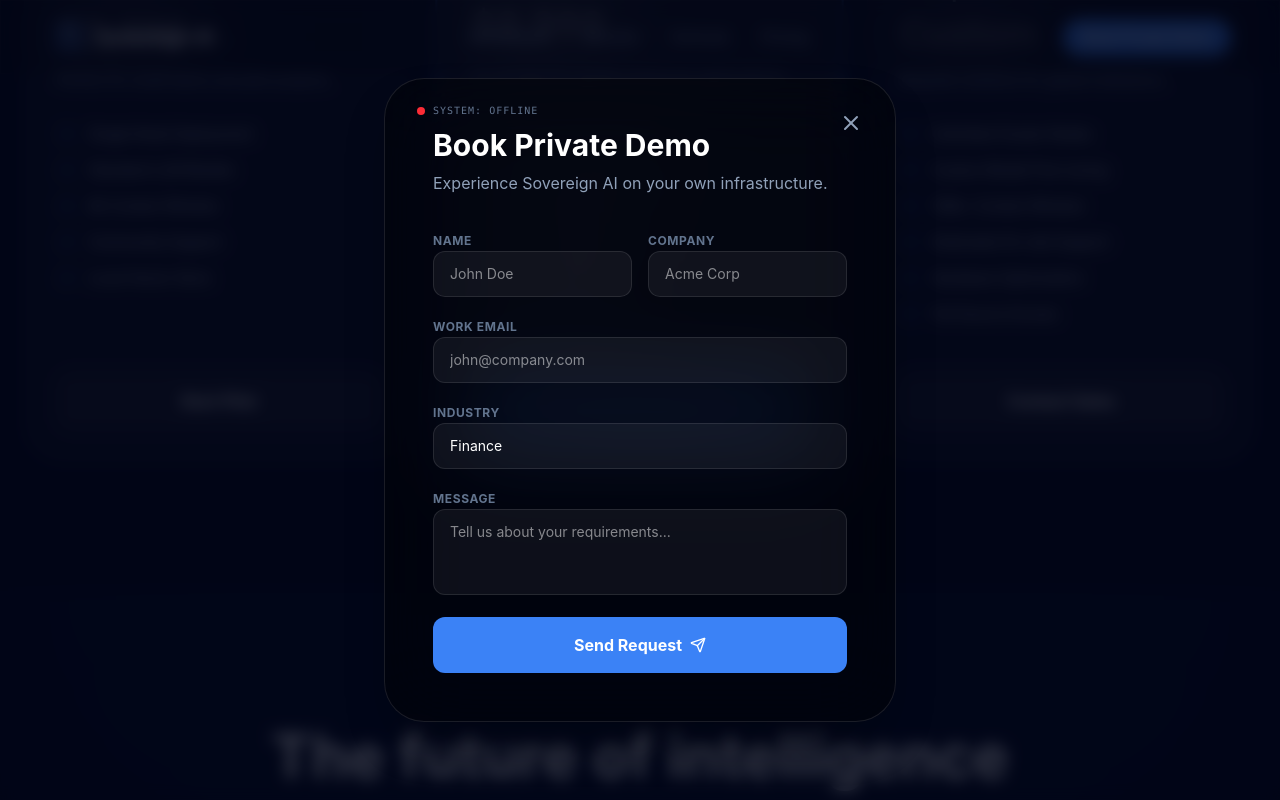
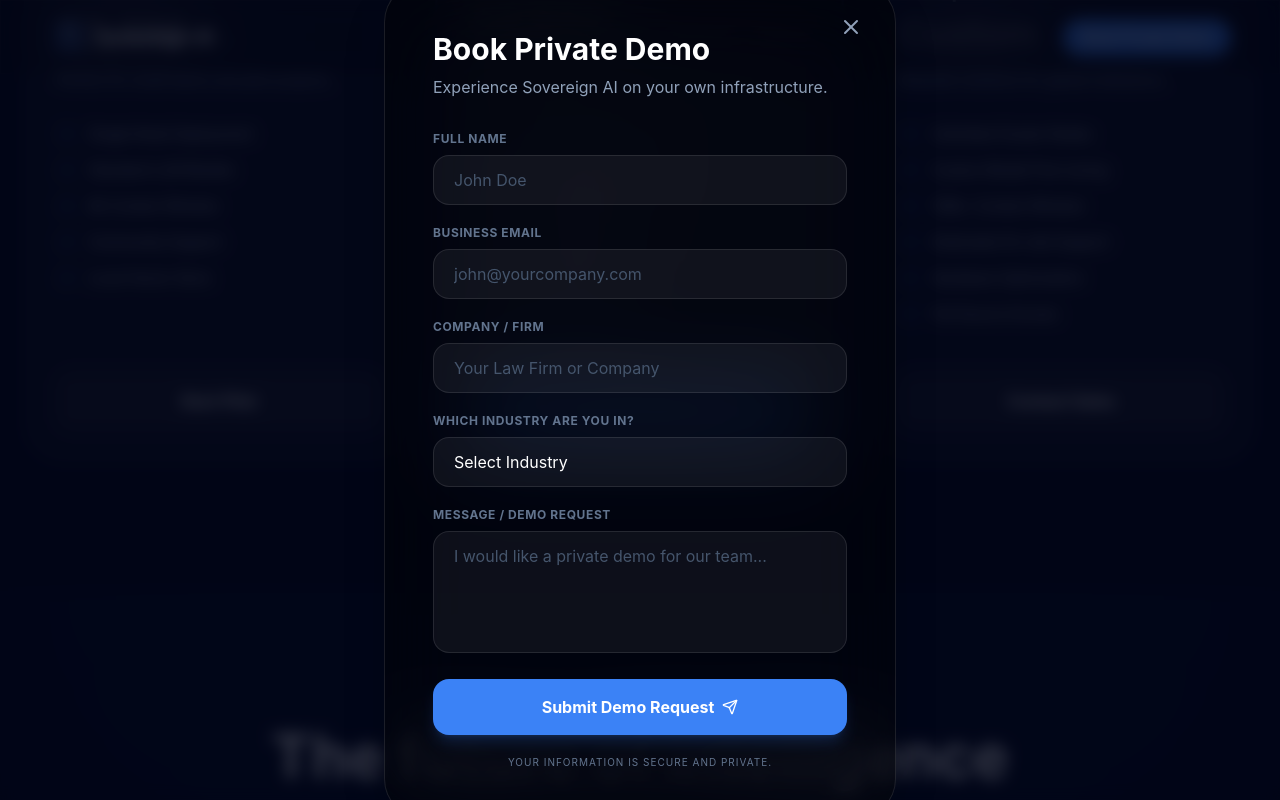
Before and after one commit to IBF/SOVEREIGN-AI-, a React (Vite) app: page / in a window 1280 px wide. Both pictures are taken after a click on the button "Start Pilot". Shown: the part 4548-5348 px from the top of the page. Built offline with nearby package versions, Linux system fonts and the light colour scheme; no server answers.

Commit message:
feat(DemoModal): Simplify form submission logic
Removes unused state and effects related to server connection testing and streamlines the form submission process. The modal now focuses solely on collecting and submitting demo request information.

```diff
--- a/src/components/DemoModal.tsx
+++ b/src/components/DemoModal.tsx
@@ -1,6 +1,5 @@
-import { useState, useEffect, FormEvent } from "react";
 import { motion, AnimatePresence } from "motion/react";
-import { X, Send, CheckCircle2, Loader2 } from "lucide-react";
+import { X, Send } from "lucide-react";
 
 interface DemoModalProps {
   isOpen: boolean;
@@ -8,67 +7,6 @@ interface DemoModalProps {
 }
 
 export default function DemoModal({ isOpen, onClose }: DemoModalProps) {
-  const [status, setStatus] = useState<"idle" | "submitting" | "success">("idle");
-  const [serverStatus, setServerStatus] = useState<"unknown" | "online" | "offline">("unknown");
-  const [formData, setFormData] = useState({
-    name: "",
-    email: "",
-    company: "",
-    industry: "Finance",
-    message: ""
-  });
-
-  const testConnection = async () => {
-    setServerStatus("unknown");
-    try {
-      const res = await fetch("/ping");
-      if (res.ok) setServerStatus("online");
-      else setServerStatus("offline");
-    } catch (e) {
-      setServerStatus("offline");
-    }
-  };
-
-  useEffect(() => {
-    if (isOpen) {
-      testConnection();
-    }
-  }, [isOpen]);
-
-  const handleSubmit = async (e: FormEvent) => {
-    e.preventDefault();
-    setStatus("submitting");
-
-    try {
-      const response = await fetch("/submit-demo", {
-        method: "POST",
-        headers: {
-          "Content-Type": "application/json",
-          "Accept": "application/json"
-        },
-        body: JSON.stringify(formData)
-      });
-
-      if (response.ok) {
-        const result = await response.json();
-        console.log("Success:", result);
-        setStatus("success");
-        setTimeout(() => {
-          onClose();
-          setStatus("idle");
-          setFormData({ name: "", email: "", company: "", industry: "Finance", message: "" });
-        }, 3000);
-      } else {
-        const text = await response.text();
-        throw new Error(`Status ${response.status}: ${text}`);
-      }
-    } catch (error: any) {
-      console.error("Submission Error:", error);
-      alert(`COMMUNICATION ERROR: ${error.message}`);
-      setStatus("idle");
-    }
-  };
-
   return (
     <AnimatePresence>
       {isOpen && (
@@ -87,125 +25,96 @@ export default function DemoModal({ isOpen, onClose }: DemoModalProps) {
             exit={{ opacity: 0, scale: 0.9, y: 20 }}
             className="relative w-full max-w-lg glass-dark rounded-[2.5rem] border border-white/10 shadow-2xl overflow-hidden"
           >
-            <div className="absolute top-6 left-8 flex items-center gap-2">
-              <div className={`w-2 h-2 rounded-full ${
-                serverStatus === 'online' ? 'bg-emerald-500 shadow-[0_0_8px_rgba(16,185,129,0.6)]' :
-                serverStatus === 'offline' ? 'bg-red-500' : 'bg-slate-500 animate-pulse'
-              }`} />
-              <span className="text-[10px] font-mono uppercase tracking-widest text-slate-500">
-                System: {serverStatus}
-              </span>
-            </div>
-
             <button
               onClick={onClose}
-              className="absolute top-6 right-6 p-2 text-slate-400 hover:text-white transition-colors"
+              className="absolute top-6 right-6 p-2 text-slate-400 hover:text-white transition-colors z-20"
             >
               <X className="w-6 h-6" />
             </button>
 
             <div className="p-8 md:p-12">
-              {status === "success" ? (
-                <div className="text-center py-12">
-                  <motion.div
-                    initial={{ scale: 0 }}
-                    animate={{ scale: 1 }}
-                    className="w-20 h-20 bg-emerald-500/20 rounded-full flex items-center justify-center mx-auto mb-6"
-                  >
-                    <CheckCircle2 className="w-10 h-10 text-emerald-500" />
-                  </motion.div>
-                  <h3 className="text-2xl font-bold text-white mb-2">Request Received</h3>
-                  <p className="text-slate-400">
-                    Our team will contact you shortly to schedule your private demo.
-                  </p>
-                </div>
-              ) : (
-                <>
               <h3 className="text-3xl font-bold text-white mb-2">Book Private Demo</h3>
               <p className="text-slate-400 mb-8">
                 Experience Sovereign AI on your own infrastructure.
               </p>
 
-                  <form onSubmit={handleSubmit} className="space-y-4">
-                    <div className="grid grid-cols-2 gap-4">
-                      <div className="space-y-1.5">
-                        <label className="text-xs font-bold text-slate-500 uppercase tracking-wider">Name</label>
+              <form
+                action="https://formspree.io/f/xbdpeezz"
+                method="POST"
+                className="space-y-5"
+              >
+                <div>
+                  <label className="block text-xs font-bold text-slate-500 uppercase tracking-wider mb-2">Full Name</label>
                   <input
+                    type="text"
+                    name="name"
                     required
-                          type="text"
-                          value={formData.name}
-                          onChange={e => setFormData({ ...formData, name: e.target.value })}
-                          className="w-full bg-white/5 border border-white/10 rounded-xl px-4 py-3 text-sm text-white focus:outline-none focus:border-electric-blue transition-colors"
                     placeholder="John Doe"
-                        />
-                      </div>
-                      <div className="space-y-1.5">
-                        <label className="text-xs font-bold text-slate-500 uppercase tracking-wider">Company</label>
-                        <input
-                          required
-                          type="text"
-                          value={formData.company}
-                          onChange={e => setFormData({ ...formData, company: e.target.value })}
-                          className="w-full bg-white/5 border border-white/10 rounded-xl px-4 py-3 text-sm text-white focus:outline-none focus:border-electric-blue transition-colors"
-                          placeholder="Acme Corp"
-                        />
-                      </div>
-                    </div>
-
-                    <div className="space-y-1.5">
-                      <label className="text-xs font-bold text-slate-500 uppercase tracking-wider">Work Email</label>
-                      <input
-                        required
-                        type="email"
-                        value={formData.email}
-                        onChange={e => setFormData({ ...formData, email: e.target.value })}
-                        className="w-full bg-white/5 border border-white/10 rounded-xl px-4 py-3 text-sm text-white focus:outline-none focus:border-electric-blue transition-colors"
-                        placeholder="john@company.com"
+                    className="w-full bg-white/5 border border-white/10 rounded-2xl px-5 py-3 text-white focus:outline-none focus:border-electric-blue transition placeholder:text-slate-600"
                   />
                 </div>
 
-                    <div className="space-y-1.5">
-                      <label className="text-xs font-bold text-slate-500 uppercase tracking-wider">Industry</label>
+                <div>
+                  <label className="block text-xs font-bold text-slate-500 uppercase tracking-wider mb-2">Business Email</label>
+                  <input
+                    type="email"
+                    name="email"
+                    required
+                    placeholder="john@yourcompany.com"
+                    className="w-full bg-white/5 border border-white/10 rounded-2xl px-5 py-3 text-white focus:outline-none focus:border-electric-blue transition placeholder:text-slate-600"
+                  />
+                </div>
+
+                <div>
+                  <label className="block text-xs font-bold text-slate-500 uppercase tracking-wider mb-2">Company / Firm</label>
+                  <input
+                    type="text"
+                    name="company"
+                    placeholder="Your Law Firm or Company"
+                    className="w-full bg-white/5 border border-white/10 rounded-2xl px-5 py-3 text-white focus:outline-none focus:border-electric-blue transition placeholder:text-slate-600"
+                  />
+                </div>
+
+                <div>
+                  <label className="block text-xs font-bold text-slate-500 uppercase tracking-wider mb-2">Which industry are you in?</label>
                   <select
-                        value={formData.industry}
-                        onChange={e => setFormData({ ...formData, industry: e.target.value })}
-                        className="w-full bg-white/5 border border-white/10 rounded-xl px-4 py-3 text-sm text-white focus:outline-none focus:border-electric-blue transition-colors appearance-none"
+                    name="industry"
+                    className="w-full bg-white/5 border border-white/10 rounded-2xl px-5 py-3 text-white focus:outline-none focus:border-electric-blue transition appearance-none"
                   >
-                        <option value="Finance" className="bg-navy-800">Finance</option>
-                        <option value="Healthcare" className="bg-navy-800">Healthcare</option>
-                        <option value="Legal" className="bg-navy-800">Legal</option>
-                        <option value="Government" className="bg-navy-800">Government</option>
+                    <option value="" className="bg-navy-900">Select Industry</option>
+                    <option value="Legal" className="bg-navy-900">Legal</option>
+                    <option value="Finance" className="bg-navy-900">Finance</option>
+                    <option value="Healthcare" className="bg-navy-900">Healthcare</option>
+                    <option value="Other" className="bg-navy-900">Other</option>
                   </select>
                 </div>
 
-                    <div className="space-y-1.5">
-                      <label className="text-xs font-bold text-slate-500 uppercase tracking-wider">Message</label>
+                <div>
+                  <label className="block text-xs font-bold text-slate-500 uppercase tracking-wider mb-2">Message / Demo Request</label>
                   <textarea
-                        rows={3}
-                        value={formData.message}
-                        onChange={e => setFormData({ ...formData, message: e.target.value })}
-                        className="w-full bg-white/5 border border-white/10 rounded-xl px-4 py-3 text-sm text-white focus:outline-none focus:border-electric-blue transition-colors resize-none"
-                        placeholder="Tell us about your requirements..."
-                      />
+                    name="message"
+                    rows={4}
+                    required
+                    placeholder="I would like a private demo for our team..."
+                    className="w-full bg-white/5 border border-white/10 rounded-2xl px-5 py-3 text-white focus:outline-none focus:border-electric-blue transition resize-none placeholder:text-slate-600"
+                  ></textarea>
                 </div>
 
+                {/* Hidden field to identify the source */}
+                <input type="hidden" name="_subject" value="New Demo Request from Sovereign AI Website" />
+
                 <button
-                      disabled={status === "submitting"}
                   type="submit"
-                      className="w-full py-4 bg-electric-blue text-white font-bold rounded-xl hover:bg-electric-blue-light transition-all flex items-center justify-center gap-2 disabled:opacity-50"
+                  className="w-full py-4 bg-electric-blue text-white font-bold rounded-2xl hover:bg-electric-blue-light transition-all flex items-center justify-center gap-2 shadow-lg shadow-electric-blue/20 hover:scale-[1.02] active:scale-[0.98]"
                 >
-                      {status === "submitting" ? (
-                        <Loader2 className="w-5 h-5 animate-spin" />
-                      ) : (
-                        <>
-                          Send Request
+                  Submit Demo Request
                   <Send className="w-4 h-4" />
-                        </>
-                      )}
                 </button>
+
+                <p className="text-[10px] text-center text-slate-500 uppercase tracking-widest">
+                  Your information is secure and private.
+                </p>
               </form>
-                </>
-              )}
             </div>
           </motion.div>
         </div>
```
Lines whose indentation alone changed are shown as unchanged.
